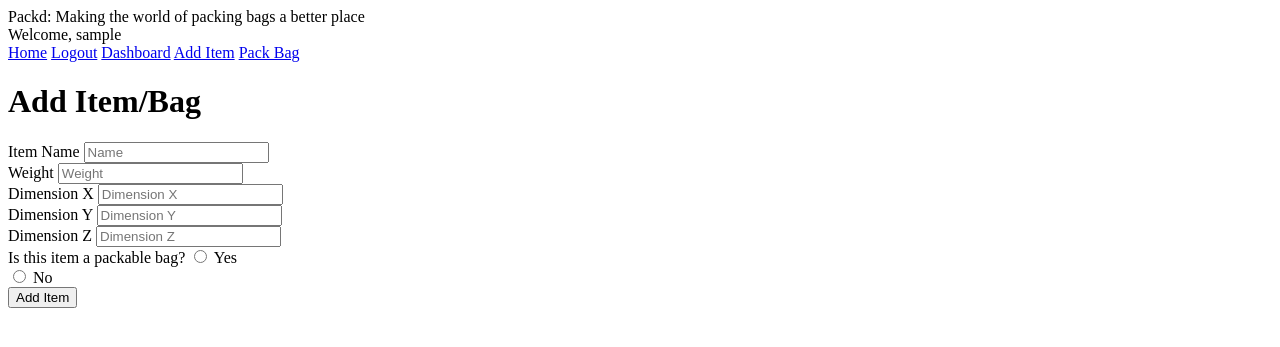
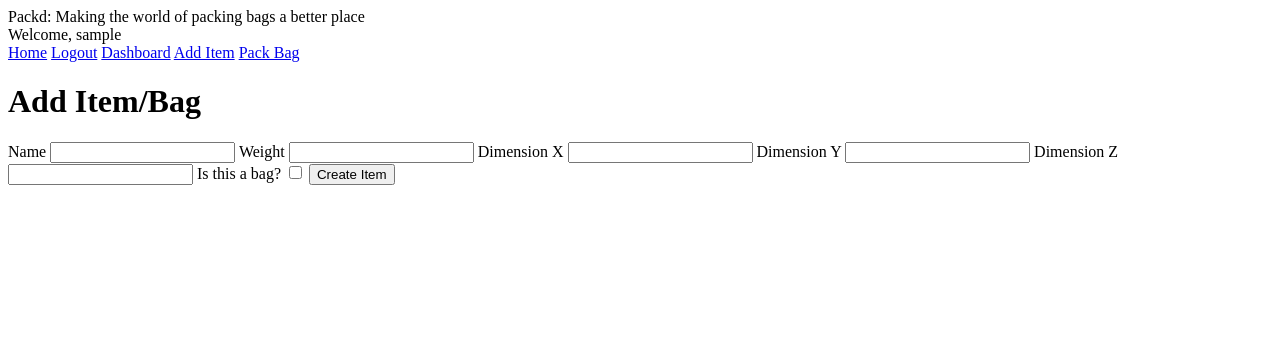
Before and after one commit to lanebobane/packd, a Django app: page /items/add in a window 1280 px wide. Shown: the top 347 px of the page. Run offline with Django 4.2, Linux system fonts and the light colour scheme; the visitor is signed in with stand-in values (Sample User, id 1).

Commit message:
refactored add_item to use a django form

```diff
--- /dev/null
+++ b/packd/packr/forms.py
@@ -0,0 +1,10 @@
+from .models import Item
+
+from django import forms
+
+
+class ItemForm(forms.ModelForm):
+
+	class Meta:
+		model = Item
+		fields = ["name", "weight", "dimension_x", "dimension_y", "dimension_z", "is_bag"]
--- a/packd/packr/templates/packr/additem.html
+++ b/packd/packr/templates/packr/additem.html
@@ -3,46 +3,30 @@
 
 <h1>Add Item/Bag</h1>
 
-<form method="POST" enctype="multipart/form-data">
+
+<form method="POST">
     {% csrf_token %}
-    <div>
-        <label for="">Item Name</label>
-        <input placeholder="Name" type="text" name="name" id="name">
-    </div>
 
-    <div>
-        <label for="">Weight</label>
-        <input placeholder="Weight" type="text" name="weight" id="weight">
-    </div>
+    <label>Name</label>
+    {{form.name}}
 
-    <div>
-        <label for="">Dimension X</label>
-        <input placeholder="Dimension X" type="text" name="dimension_x" id="dimension_x">
-    </div>
+    <label>Weight</label>
+    {{form.weight}}
 
-    <div>
-        <label for="">Dimension Y</label>
-        <input placeholder="Dimension Y" type="text" name="dimension_y" id="dimension_y">
-    </div>
+    <label>Dimension X</label>
+    {{form.dimension_x}}
 
-    <div>
-        <label for="">Dimension Z</label>
-        <input placeholder="Dimension Z" type="text" name="dimension_z" id="dimension_z">
-    </div>
+    <label>Dimension Y</label>
+    {{form.dimension_y}}
 
-    <div>
-        <label for="">Is this item a packable bag? </label>
-        <input type="radio" name="packable_yes" id="packable_yes">
-        <label for="packable">Yes</label><br>
-        <input type="radio" name="packable_no" id="packable_no">
-        <label for="packable">No</label><br>
-    </div>
+    <label>Dimension Z</label>
+    {{form.dimension_z}}
 
+    <label>Is this a bag?</label>
+    {{form.is_bag}}
 
+    <button type="submit">Create Item</button>
 
-    <div class="mb-4">
-        <input type="submit" name="Add Item" value="Add Item">
-    </div>
 </form>
 
 {% endblock %}
--- a/packd/packr/templates/packr/dashboard.html
+++ b/packd/packr/templates/packr/dashboard.html
@@ -3,7 +3,7 @@
 <h1>My Packing Dashboard</h1>
 
 <h2>Items</h2>
-{% for item in packing_items %}
+{% for item in items %}
     <div>{{item.name}}</div>
     <div>X: {{item.dimension_x}}"</div>
     <div>Y: {{item.dimension_y}}"</div>
--- a/packd/packr/views.py
+++ b/packd/packr/views.py
@@ -1,17 +1,20 @@
-from django.shortcuts import render, redirect
+from django.shortcuts import render, redirect, reverse
+from .forms import ItemForm
 from .models import Item, Pack
 from django.contrib.auth.decorators import login_required
 from django.shortcuts import get_object_or_404
+from django.contrib.auth.models import User
+
 
 # Create your views here.
 
 @login_required
 def dashboard(request):
-    packing_items = Item.objects.filter(is_bag=False, traveler=request.user)
+    items = Item.objects.filter(is_bag=False, traveler=request.user)
     bags = Item.objects.filter(is_bag=True, traveler=request.user)
     packs = Pack.objects.filter(traveler=request.user)
     context = {
-    	'packing_items': packing_items,
+    	'items': items,
     	'bags': bags,
     	'packs': packs
     }
@@ -21,17 +24,28 @@ def dashboard(request):
 
 @login_required
 def add_item(request):
+    # if request.method == 'POST':
+    #     name = request.POST.get('name')
+    #     weight = request.POST.get('weight')
+    #     dimension_x = request.POST.get('dimension_x')
+    #     dimension_y = request.POST.get('dimension_y')
+    #     dimension_z = request.POST.get('dimension_z')
+    #     is_packable = True if request.POST.get('packable_yes') == 'on' else False
+    #     item = Item(name=name, weight=weight, dimension_x=dimension_x, dimension_y=dimension_y, dimension_z=dimension_z, is_bag=is_packable, traveler=request.user)
+    #     item.save()
+
     if request.method == 'POST':
-        name = request.POST.get('name')
-        weight = request.POST.get('weight')
-        dimension_x = request.POST.get('dimension_x')
-        dimension_y = request.POST.get('dimension_y')
-        dimension_z = request.POST.get('dimension_z')
-        is_packable = True if request.POST.get('packable_yes') == 'on' else False
-        item = Item(name=name, weight=weight, dimension_x=dimension_x, dimension_y=dimension_y, dimension_z=dimension_z, is_bag=is_packable, traveler=request.user)
-        item.save()
+        form = ItemForm(request.POST)
+        if form.is_valid():
+            item = form.save()
+            item.traveler = User.objects.get(username=request.user)
+            item.save()
+            return redirect('/items/add')
 
-    return render(request, 'packr/additem.html')
+    form = ItemForm()
+    context = {'form': form}
+
+    return render(request, 'packr/additem.html', context)
 
 @login_required
 def add_pack(request):
@@ -79,6 +93,7 @@ def share_pack(request, pk):
 
         return redirect('/dashboard')
 
+# TODO: When adopting a pack, should the user also gain copies of the included items?
 def adopt_pack(request, pk):
     if request.method == 'POST':
         obj = Pack.objects.filter(pk=pk)
```
Also changed, not shown: packd/packr/templates/packr/editpack.html (added, +42 -0 lines).
